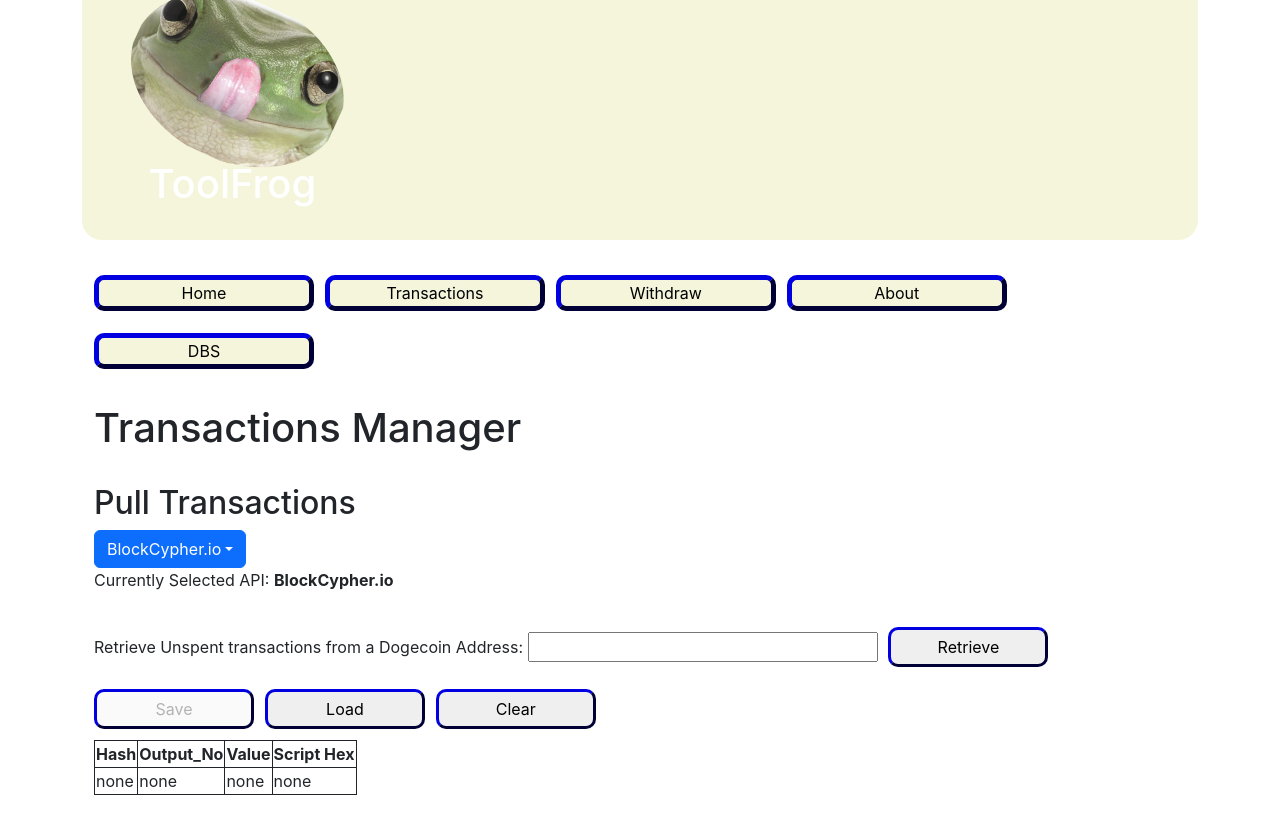
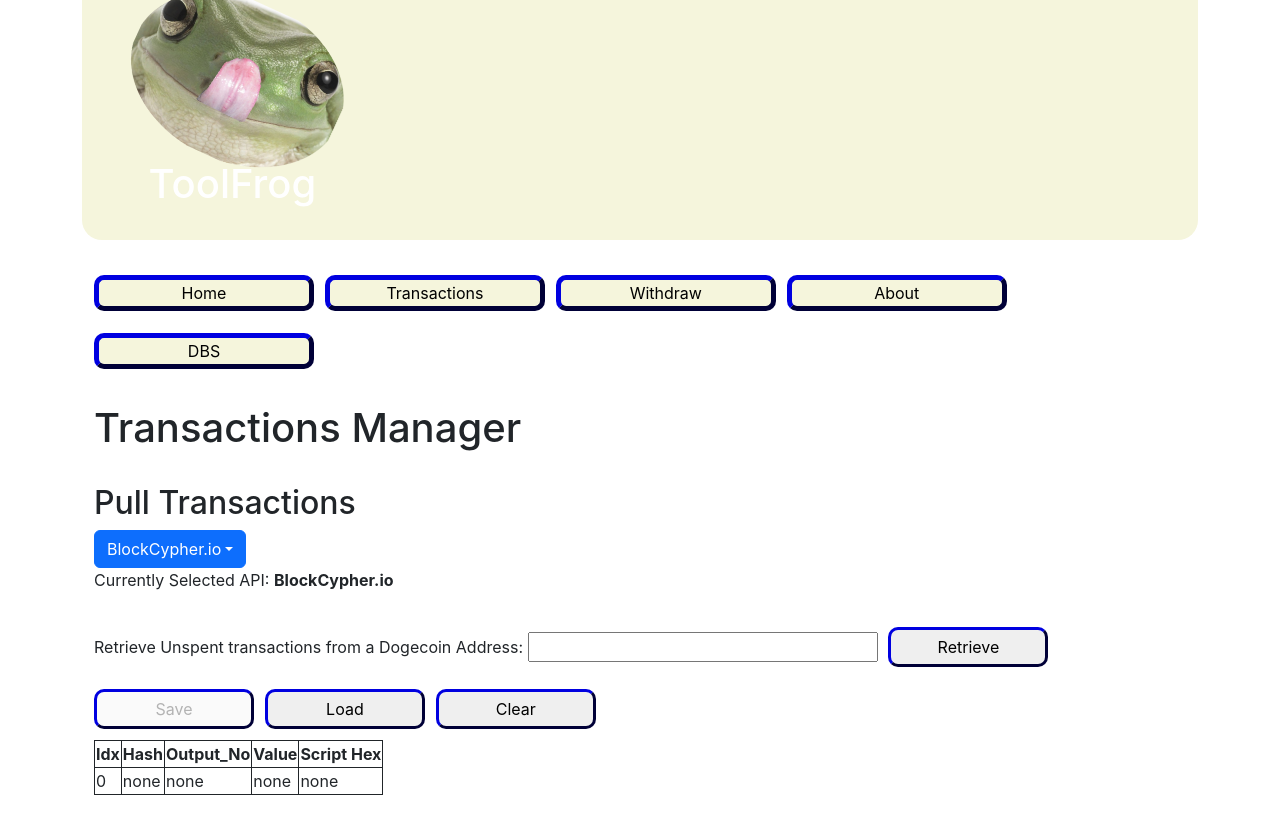
Before and after one commit to tomcarbon/toolfrog, a React (Create React App) app: page / in a window 1280 px wide. Built offline with nearby package versions, Linux system fonts and the light colour scheme.

Commit message:
Add incremental index value to transaction form output, & some light tree shaking in Blockcypher_API.js.

```diff
--- a/src/Common/blockcypher_API.js
+++ b/src/Common/blockcypher_API.js
@@ -8,10 +8,6 @@ export default async function get_the_Blockcypher_transactions(address) {
                 let work_txs = [];
                 let cum_total = parseFloat("0.0");
                 const url_stg = "https://api.blockcypher.com/v1/doge/main/addrs/" + address + "?includeScript=true&unspentOnly=true";
-                console.info("url_stg = " + url_stg + ".");
-                /*
-                const data = await $.ajax ({ type: "GET", url: url_stg, dataType: "json" });
-                */
                 const result = await axios.get(url_stg);
                 const data = result.data;
                 console.log(data);
@@ -39,7 +35,7 @@ export default async function get_the_Blockcypher_transactions(address) {
                                 console.info( "blockcypher:TX(" + i + "): " + work_txs[i].txid + ", output_no: " + work_txs[i].output_no + ", value: " + work_txs[i].value);
                         }
 
-                        if (data.hasMore === true) {             // we can do more work here, put out warning for now.
+                        if (data.hasMore === true) {
 //                                alert("data.hasMore = true in get_the_Blockcypher_transactions_blockcypher_update! This is a sandy account. Cumulative total = " + cum_total);
                                 alert("This is a sandy account! Cumlative total = " + cum_total + ".");
                         }
--- a/src/Screens/B1.js
+++ b/src/Screens/B1.js
@@ -165,6 +165,7 @@ class B1 extends React.Component {
                 <table className='basic-container rounded'>
                     <thead>
                     <tr>
+                    <th>Idx</th>
                     <th>Hash</th>
                     <th>Output_No</th>
                     <th>Value</th>
@@ -176,6 +177,7 @@ class B1 extends React.Component {
                         result.map((value, key) => {
                         return (
                             <tr key={key}>
+                            <td>{key}</td>
                             <td>{value.txid}</td>
                             <td>{value.output_no}</td>
                             <td>{value.value}</td>
```
